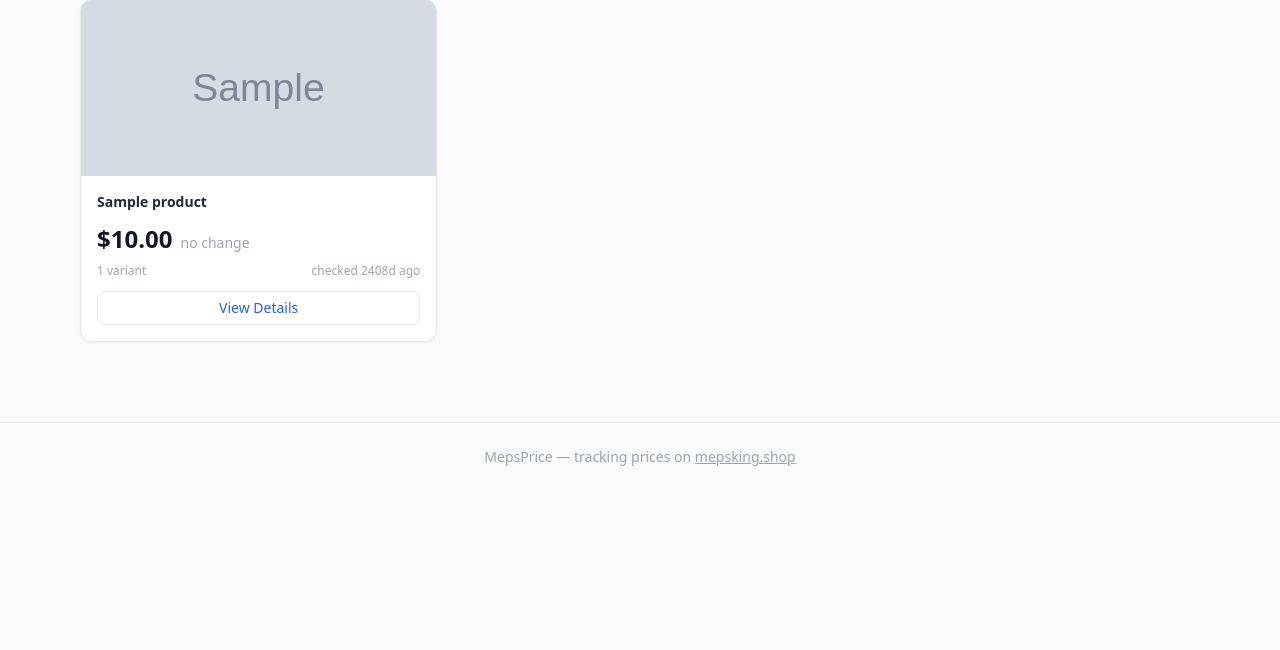
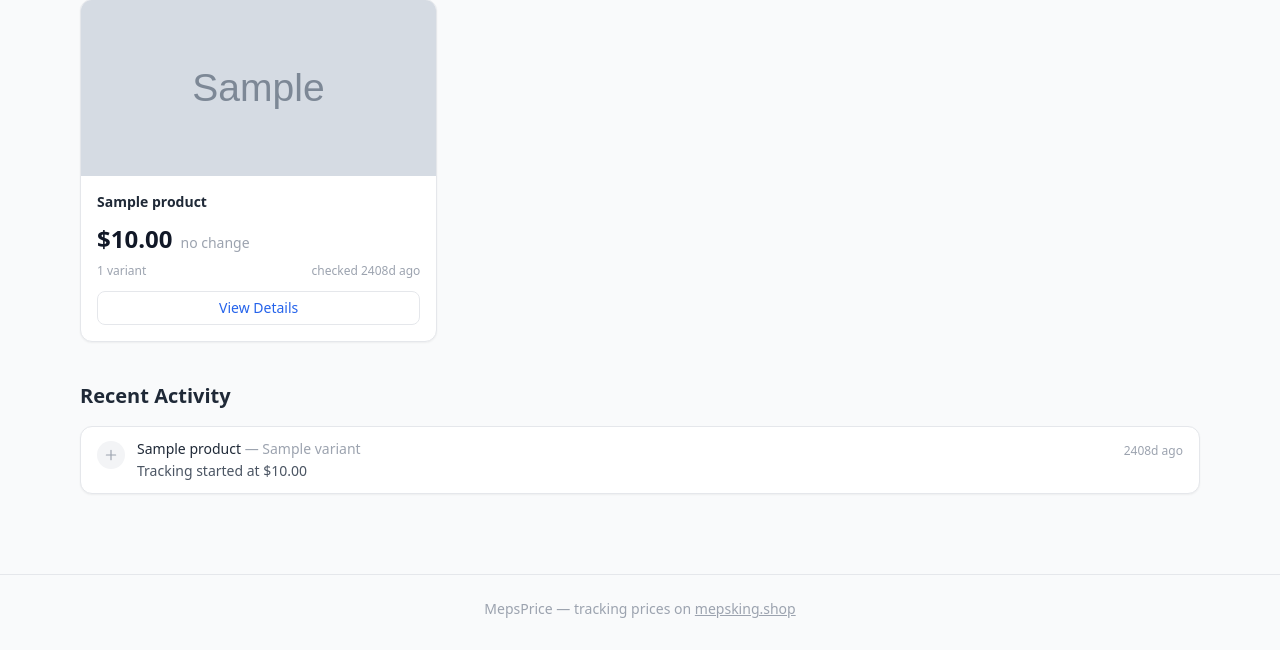
Before and after one commit to sheeprine/mepsprice, a FastAPI app: page / in a window 1280 px wide. Shown: the part 150-800 px from the top of the page. Run offline with FastAPI, Linux system fonts and the light colour scheme; tables that the repository leaves empty hold one stand-in row (values such as "Sample post"); grey boxes marked "Sample" are stand-in pictures; some libraries are stand-ins or nearby versions.

Commit message:
Show last 20 price/stock change events on the main page
Co-Authored-By: Claude Sonnet 4.6 <noreply@anthropic.com>

```diff
--- a/main.py
+++ b/main.py
@@ -134,7 +134,45 @@ def index(request: Request, db: Session = Depends(get_db)):
             }
         )
 
-    return templates.TemplateResponse(request, "index.html", {"summaries": product_summaries})
+    recent_checks = (
+        db.query(PriceCheck)
+        .join(Variant)
+        .join(Product)
+        .order_by(PriceCheck.checked_at.desc())
+        .limit(20)
+        .all()
+    )
+
+    events = []
+    for check in recent_checks:
+        variant = check.variant
+        product = variant.product
+        prev = (
+            db.query(PriceCheck)
+            .filter(PriceCheck.variant_id == check.variant_id, PriceCheck.id < check.id)
+            .order_by(PriceCheck.id.desc())
+            .first()
+        )
+        if prev is None:
+            event_type = "started"
+        else:
+            price_changed = check.price != prev.price
+            stock_changed = check.in_stock != prev.in_stock
+            if price_changed and stock_changed:
+                event_type = "price_and_stock"
+            elif price_changed:
+                event_type = "price"
+            else:
+                event_type = "stock"
+        events.append({
+            "check": check,
+            "variant": variant,
+            "product": product,
+            "prev": prev,
+            "event_type": event_type,
+        })
+
+    return templates.TemplateResponse(request, "index.html", {"summaries": product_summaries, "events": events})
 
 
 @app.get("/admin/login", response_class=HTMLResponse)
--- a/templates/index.html
+++ b/templates/index.html
@@ -100,5 +100,88 @@
   {% endfor %}
 </div>
 
+{% if events %}
+<div class="mt-10">
+  <h2 class="text-xl font-bold text-gray-800 mb-4">Recent Activity</h2>
+  <div class="bg-white rounded-xl border border-gray-200 shadow-sm overflow-hidden">
+    <ul class="divide-y divide-gray-100">
+      {% for e in events %}
+      <li class="px-4 py-3 flex items-start gap-3">
+
+        {% if e.event_type == "started" %}
+        <div class="mt-0.5 w-7 h-7 rounded-full bg-gray-100 flex items-center justify-center shrink-0">
+          <svg class="w-3.5 h-3.5 text-gray-400" fill="none" stroke="currentColor" viewBox="0 0 24 24">
+            <path stroke-linecap="round" stroke-linejoin="round" stroke-width="2" d="M12 4v16m8-8H4"/>
+          </svg>
+        </div>
+        {% elif e.event_type == "stock" %}
+          {% if e.check.in_stock %}
+          <div class="mt-0.5 w-7 h-7 rounded-full bg-emerald-100 flex items-center justify-center shrink-0">
+            <svg class="w-3.5 h-3.5 text-emerald-600" fill="none" stroke="currentColor" viewBox="0 0 24 24">
+              <path stroke-linecap="round" stroke-linejoin="round" stroke-width="2" d="M5 13l4 4L19 7"/>
+            </svg>
+          </div>
+          {% else %}
+          <div class="mt-0.5 w-7 h-7 rounded-full bg-red-100 flex items-center justify-center shrink-0">
+            <svg class="w-3.5 h-3.5 text-red-500" fill="none" stroke="currentColor" viewBox="0 0 24 24">
+              <path stroke-linecap="round" stroke-linejoin="round" stroke-width="2" d="M6 18L18 6M6 6l12 12"/>
+            </svg>
+          </div>
+          {% endif %}
+        {% elif e.check.price < e.prev.price %}
+        <div class="mt-0.5 w-7 h-7 rounded-full bg-emerald-100 flex items-center justify-center shrink-0">
+          <svg class="w-3.5 h-3.5 text-emerald-600" fill="none" stroke="currentColor" viewBox="0 0 24 24">
+            <path stroke-linecap="round" stroke-linejoin="round" stroke-width="2" d="M19 9l-7 7-7-7"/>
+          </svg>
+        </div>
+        {% else %}
+        <div class="mt-0.5 w-7 h-7 rounded-full bg-red-100 flex items-center justify-center shrink-0">
+          <svg class="w-3.5 h-3.5 text-red-500" fill="none" stroke="currentColor" viewBox="0 0 24 24">
+            <path stroke-linecap="round" stroke-linejoin="round" stroke-width="2" d="M5 15l7-7 7 7"/>
+          </svg>
+        </div>
+        {% endif %}
+
+        <div class="flex-1 min-w-0">
+          <div class="text-sm">
+            <a href="/products/{{ e.product.handle }}" class="font-medium text-gray-800 hover:text-brand-600">{{ e.product.title }}</a>
+            <span class="text-gray-400"> — {{ e.variant.name }}</span>
+          </div>
+          <div class="mt-0.5 text-sm text-gray-600">
+            {% if e.event_type == "started" %}
+              Tracking started at <span class="font-medium">${{ "%.2f"|format(e.check.price) }}</span>
+              {% if not e.check.in_stock %}<span class="ml-1 text-red-500 text-xs font-medium">out of stock</span>{% endif %}
+            {% elif e.event_type == "stock" %}
+              {% if e.check.in_stock %}
+                <span class="text-emerald-600 font-medium">Back in stock</span>
+              {% else %}
+                <span class="text-red-500 font-medium">Out of stock</span>
+              {% endif %}
+              <span class="text-gray-400"> at ${{ "%.2f"|format(e.check.price) }}</span>
+            {% elif e.event_type == "price" or e.event_type == "price_and_stock" %}
+              Price
+              {% if e.check.price < e.prev.price %}
+                <span class="text-emerald-600 font-medium">↓ ${{ "%.2f"|format(e.check.price) }}</span>
+              {% else %}
+                <span class="text-red-500 font-medium">↑ ${{ "%.2f"|format(e.check.price) }}</span>
+              {% endif %}
+              <span class="text-gray-400">from ${{ "%.2f"|format(e.prev.price) }}</span>
+              {% if e.event_type == "price_and_stock" %}
+                <span class="ml-1 text-xs font-medium {% if e.check.in_stock %}text-emerald-600{% else %}text-red-500{% endif %}">
+                  · {% if e.check.in_stock %}back in stock{% else %}out of stock{% endif %}
+                </span>
+              {% endif %}
+            {% endif %}
+          </div>
+        </div>
+
+        <span class="text-xs text-gray-400 shrink-0 mt-1">{{ time_ago(e.check.checked_at) }}</span>
+      </li>
+      {% endfor %}
+    </ul>
+  </div>
+</div>
+{% endif %}
+
 {% endif %}
 {% endblock %}
```
